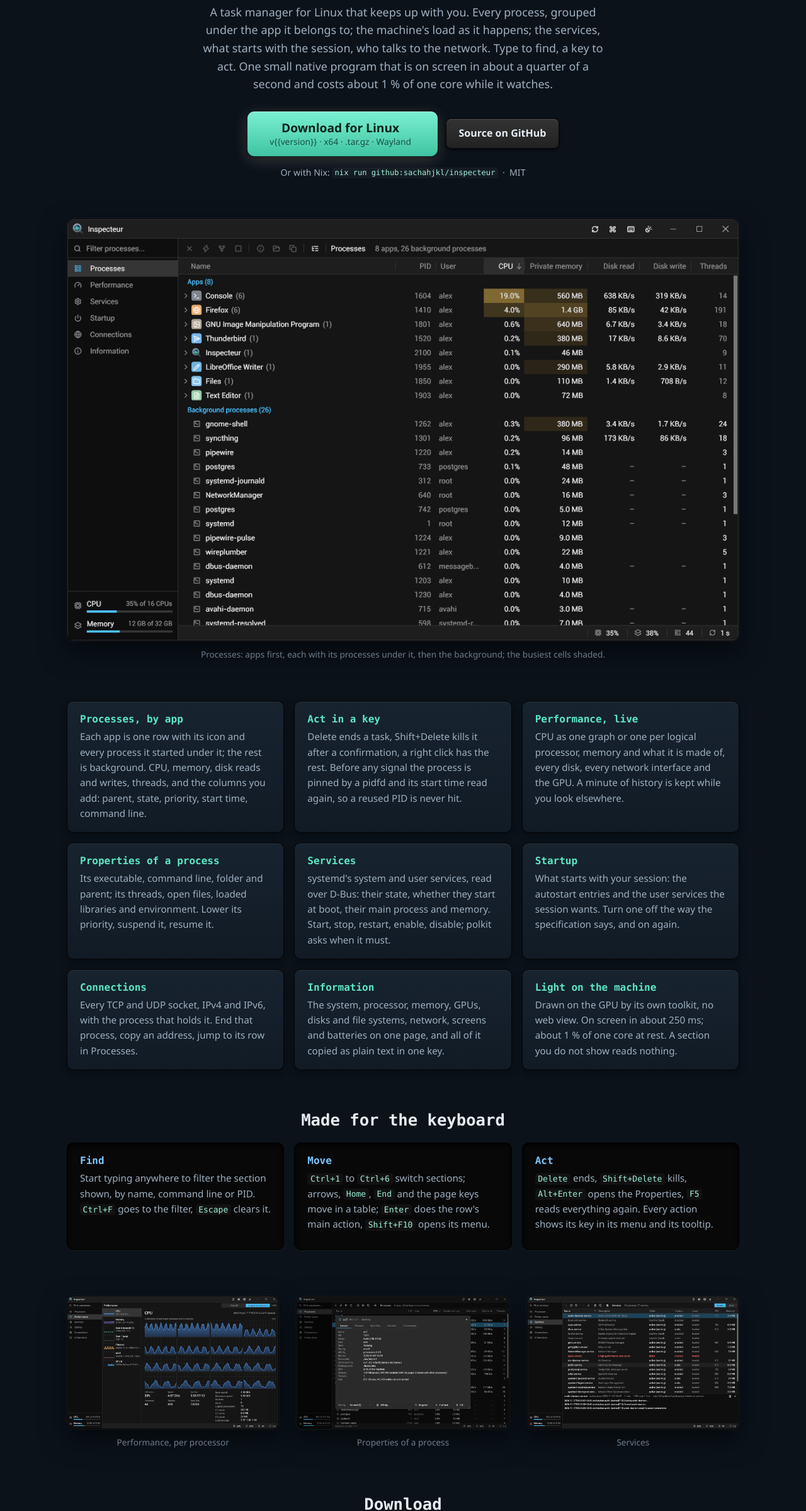
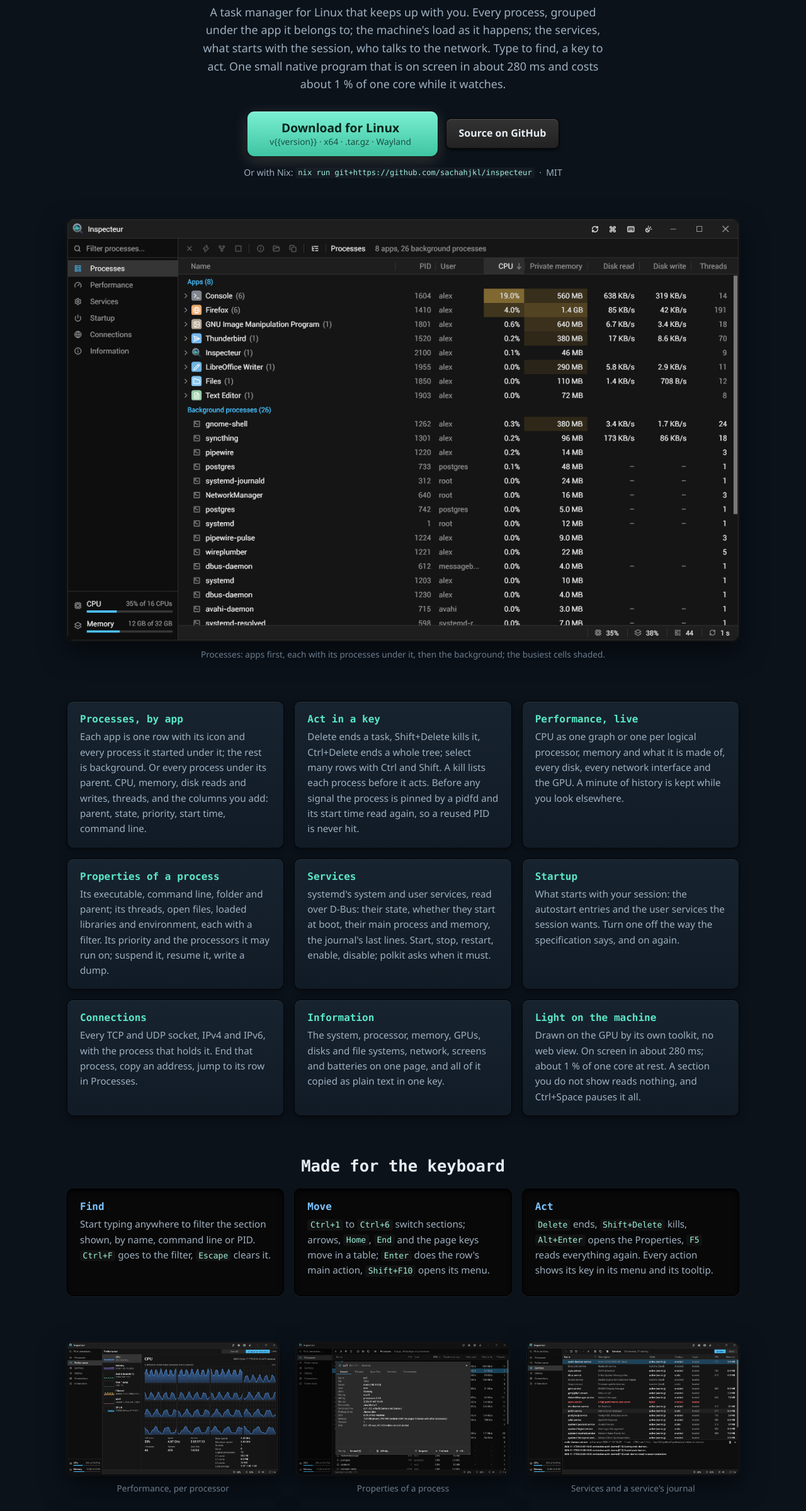
Before and after one commit to sachahjkl/inspecteur, a plain HTML site: page site/index.html in a window 1280 px wide. Shown: the part 328-2727 px from the top of the page at 63% size. Drawn offline with Linux system fonts and the light colour scheme.

Commit message:
README and site: the new features and keys, one start-time figure (about 280 ms), Nix by git+https (a github: URL does not bring the submodule) and nixGL off NixOS, the desktops' task-manager steps, THIRD-PARTY-NOTICES

```diff
--- a/site/index.html
+++ b/site/index.html
@@ -4,7 +4,7 @@
 <meta charset="utf-8">
 <meta name="viewport" content="width=device-width, initial-scale=1">
 <title>inspecteur: a fast native task manager for Linux</title>
-<meta name="description" content="inspecteur shows what runs on a Linux machine and lets you act on it: processes grouped by app, live performance graphs, systemd services, startup programs, network connections and the system's details. One small native program that opens in about a quarter of a second.">
+<meta name="description" content="inspecteur shows what runs on a Linux machine and lets you act on it: processes grouped by app, live performance graphs, systemd services, startup programs, network connections and the system's details. One small native program, on screen in about 280 ms.">
 <link rel="icon" href="img/logo.png">
 <link rel="stylesheet" href="style.css">
 </head>
@@ -27,13 +27,13 @@
     <h1>inspecteur</h1>
     <p class="lead">A task manager for Linux that keeps up with you. Every process, grouped under the app it belongs to;
       the machine's load as it happens; the services, what starts with the session, who talks to the network. Type to
-      find, a key to act. One small native program that is on screen in about a quarter of a second and costs about
-      1 % of one core while it watches.</p>
+      find, a key to act. One small native program that is on screen in about 280 ms and costs about 1 % of one core
+      while it watches.</p>
     <div class="actions">
       <a class="btn accent get" href="https://github.com/sachahjkl/inspecteur/releases/download/v{{version}}/inspecteur-{{version}}-linux-x64.tar.gz"><span class="get-text"><span class="get-main">Download for Linux</span> <span class="get-sub">v{{version}} · x64 · .tar.gz · Wayland</span></span></a>
       <a class="btn" href="https://github.com/sachahjkl/inspecteur">Source on GitHub</a>
     </div>
-    <p class="small">Or with Nix: <code>nix run github:sachahjkl/inspecteur</code> &nbsp;·&nbsp; MIT</p>
+    <p class="small">Or with Nix: <code>nix run git+https://github.com/sachahjkl/inspecteur</code> &nbsp;·&nbsp; MIT</p>
   </section>
 
   <figure class="shot wide">
@@ -44,13 +44,15 @@
   <section id="features" class="grid">
     <article class="card">
       <h3>Processes, by app</h3>
-      <p>Each app is one row with its icon and every process it started under it; the rest is background. CPU, memory,
-        disk reads and writes, threads, and the columns you add: parent, state, priority, start time, command line.</p>
+      <p>Each app is one row with its icon and every process it started under it; the rest is background. Or every
+        process under its parent. CPU, memory, disk reads and writes, threads, and the columns you add: parent, state,
+        priority, start time, command line.</p>
     </article>
     <article class="card">
       <h3>Act in a key</h3>
-      <p>Delete ends a task, Shift+Delete kills it after a confirmation, a right click has the rest. Before any signal the
-        process is pinned by a pidfd and its start time read again, so a reused PID is never hit.</p>
+      <p>Delete ends a task, Shift+Delete kills it, Ctrl+Delete ends a whole tree; select many rows with Ctrl and Shift.
+        A kill lists each process before it acts. Before any signal the process is pinned by a pidfd and its start time
+        read again, so a reused PID is never hit.</p>
     </article>
     <article class="card">
       <h3>Performance, live</h3>
@@ -59,13 +61,13 @@
     </article>
     <article class="card">
       <h3>Properties of a process</h3>
-      <p>Its executable, command line, folder and parent; its threads, open files, loaded libraries and environment. Lower
-        its priority, suspend it, resume it.</p>
+      <p>Its executable, command line, folder and parent; its threads, open files, loaded libraries and environment, each
+        with a filter. Its priority and the processors it may run on; suspend it, resume it, write a dump.</p>
     </article>
     <article class="card">
       <h3>Services</h3>
       <p>systemd's system and user services, read over D-Bus: their state, whether they start at boot, their main
-        process and memory. Start, stop, restart, enable, disable; polkit asks when it must.</p>
+        process and memory, the journal's last lines. Start, stop, restart, enable, disable; polkit asks when it must.</p>
     </article>
     <article class="card">
       <h3>Startup</h3>
@@ -84,8 +86,8 @@
     </article>
     <article class="card">
       <h3>Light on the machine</h3>
-      <p>Drawn on the GPU by its own toolkit, no web view. On screen in about 250 ms; about 1 % of one core at rest. A
-        section you do not show reads nothing.</p>
+      <p>Drawn on the GPU by its own toolkit, no web view. On screen in about 280 ms; about 1 % of one core at rest.
+        A section you do not show reads nothing, and Ctrl+Space pauses it all.</p>
     </article>
   </section>
 
@@ -115,7 +117,9 @@
   <section class="gallery">
     <figure class="shot"><a class="frame" href="img/performance.png"><img src="img/performance.png" alt="The Performance section: one graph per logical processor" loading="lazy"></a><figcaption>Performance, per processor</figcaption></figure>
     <figure class="shot"><a class="frame" href="img/properties.png"><img src="img/properties.png" alt="The Properties of a process" loading="lazy"></a><figcaption>Properties of a process</figcaption></figure>
-    <figure class="shot"><a class="frame" href="img/services.png"><img src="img/services.png" alt="The Services section: systemd's services and their state" loading="lazy"></a><figcaption>Services</figcaption></figure>
+    <figure class="shot"><a class="frame" href="img/services.png"><img src="img/services.png" alt="The Services section: systemd's services, their state, and the selected one's journal" loading="lazy"></a><figcaption>Services and a service's journal</figcaption></figure>
+    <figure class="shot"><a class="frame" href="img/tree.png"><img src="img/tree.png" alt="Every process under its parent" loading="lazy"></a><figcaption>Every process under its parent</figcaption></figure>
+    <figure class="shot"><a class="frame" href="img/kill.png"><img src="img/kill.png" alt="Three processes selected, their kill asked first with each one listed" loading="lazy"></a><figcaption>A kill of three, asked first</figcaption></figure>
   </section>
 
   <section id="download" class="download">
@@ -129,15 +133,15 @@
       </div>
       <div class="well">
         <h3>Nix</h3>
-        <p>The flake builds inspecteur from source with everything it needs, its desktop entry and icons included:
-          <code>nix run github:sachahjkl/inspecteur</code>, or add <code>packages.x86_64-linux.default</code> to your
-          configuration.</p>
-        <code>nix profile add github:sachahjkl/inspecteur</code>
+        <p>The flake builds inspecteur from source with everything it needs, its desktop entry and icons included
+          (Nix 2.27 or later: it brings its submodule). Add <code>packages.x86_64-linux.default</code> to your
+          configuration, or install it. Not on NixOS: start it through nixGL for Vulkan.</p>
+        <code>nix profile add git+https://github.com/sachahjkl/inspecteur</code>
       </div>
       <div class="well">
         <h3>As your task manager</h3>
-        <p>Bind it to <code>Ctrl+Shift+Escape</code> in your desktop, or name it where your desktop asks for a task
-          manager. The <a href="https://github.com/sachahjkl/inspecteur#readme">README</a> says how.</p>
+        <p>The welcome page says what your desktop wants: on GNOME it adds <code>Ctrl+Shift+Escape</code> in a click; on KDE
+          Plasma and others, the steps. The <a href="https://github.com/sachahjkl/inspecteur#readme">README</a> says more.</p>
       </div>
     </div>
   </section>
@@ -145,7 +149,7 @@
 
 <footer>
   <p>Built in <a href="https://odin-lang.org">Odin</a> on <a href="https://gt.sacha.house/">gui_toolkit</a>.
-    MIT licence. Icons: <a href="https://lucide.dev">Lucide</a> (ISC).</p>
+    MIT licence; the works it embeds keep theirs (<a href="https://github.com/sachahjkl/inspecteur/blob/main/THIRD-PARTY-NOTICES">THIRD-PARTY-NOTICES</a>). Icons: <a href="https://lucide.dev">Lucide</a> (ISC).</p>
 </footer>
 <script>
   // the bar's menu on narrow screens: the button opens it, a link or a click elsewhere closes it
```
Also changed, not shown: 1 other file.
